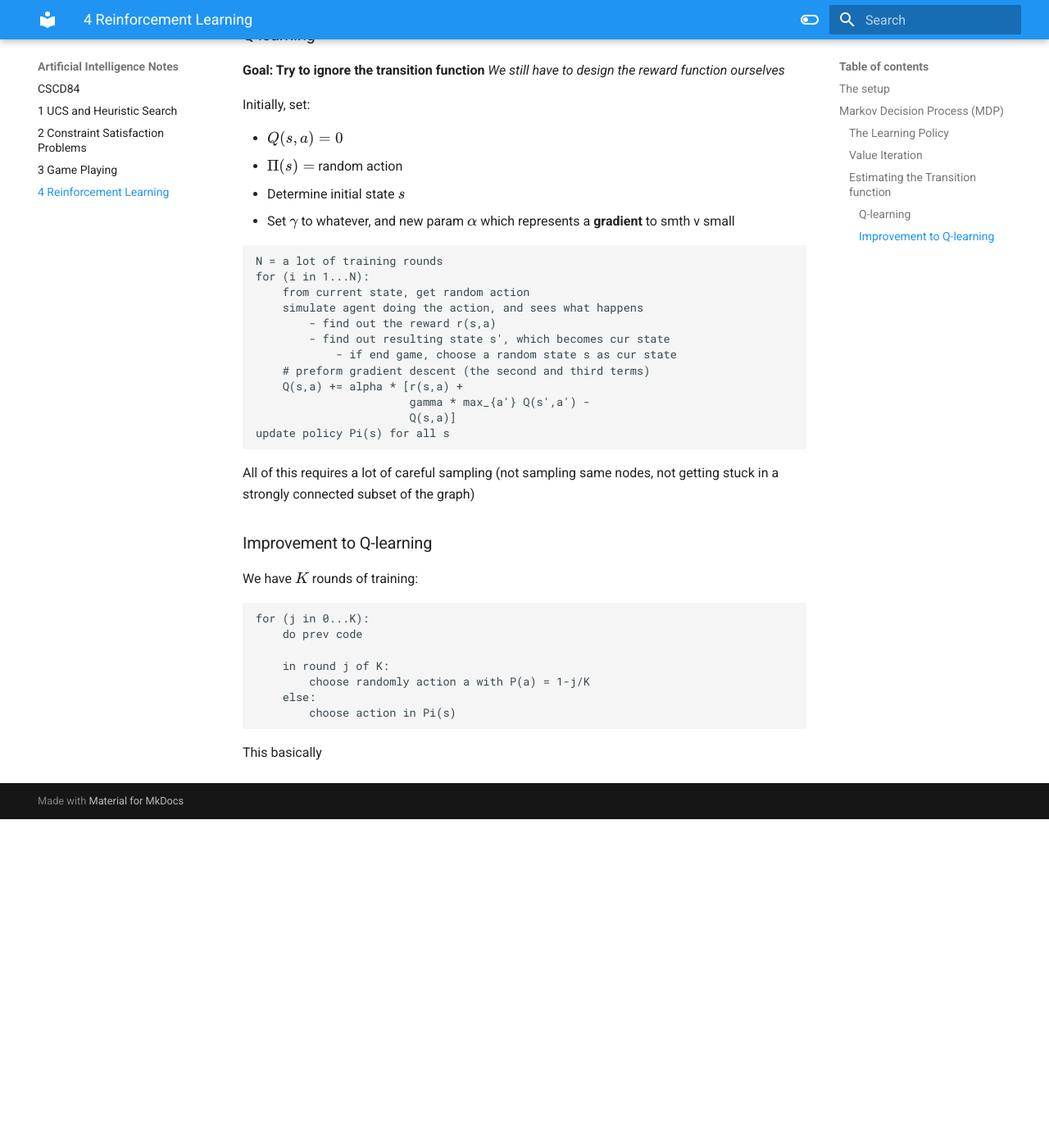
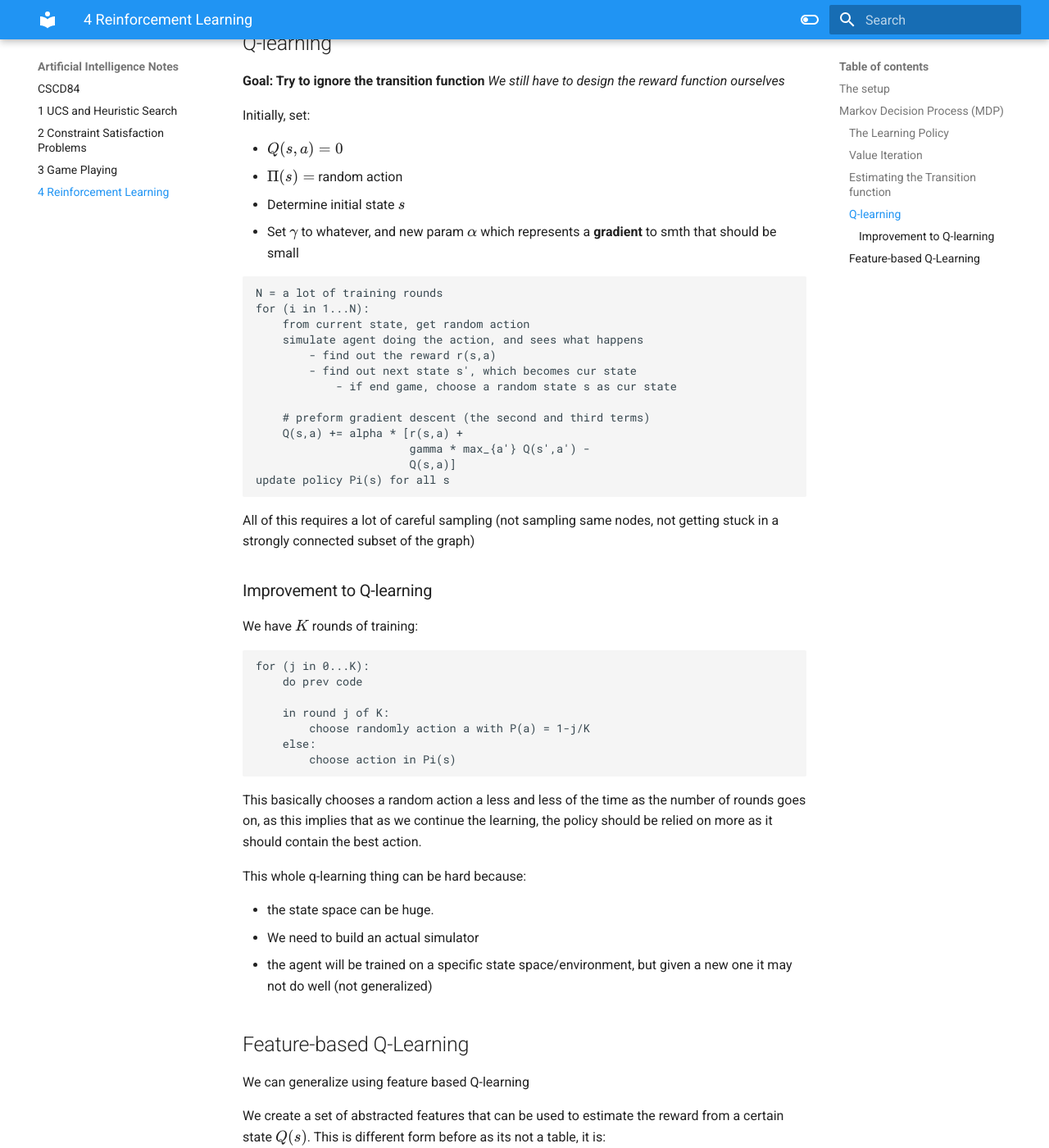
Before and after one commit to richardye101/CSCD84-Artificial-Intelligence, an MkDocs documentation site: the page built from docs/4-Reinforcement-Learning.md, in a window 1280 px wide and 1400 px high, scrolled down 2406 px. Shown: the whole window at 82% size. Built offline with MkDocs 1.6.1 and Material for MkDocs 9.7.7, drawn with Linux system fonts in a browser that asks for light colours; before the commit the page ends 3405 px from its top, so only the background shows below that; some of the changed text lies outside the part shown.

Commit message:
finish rl

````diff
--- a/docs/4-Reinforcement-Learning.md
+++ b/docs/4-Reinforcement-Learning.md
@@ -86,7 +86,7 @@
 
 We can actually just tweak the learning process (value iteration), to get it.
 
-### Q-learning
+## Q-learning
 
 **Goal: Try to ignore the transition function**
 *We still have to design the reward function ourselves*
@@ -96,7 +96,7 @@
 - $Q(s,a)=0$
 - $\Pi(s) =$ random action
 - Determine initial state $s$
-- Set $\gamma$ to whatever, and new param $\alpha$ which represents a **gradient** to smth v small
+- Set $\gamma$ to whatever, and new param $\alpha$ which represents a **gradient** to smth that should be small
 
 ```
 N = a lot of training rounds
@@ -104,8 +104,9 @@
 	from current state,	get random action
 	simulate agent doing the action, and sees what happens
 		- find out the reward r(s,a)
-		- find out resulting state s', which becomes cur state
+		- find out next state s', which becomes cur state
 			- if end game, choose a random state s as cur state
+
 	# preform gradient descent (the second and third terms)
 	Q(s,a) += alpha * [r(s,a) +
 					   gamma * max_{a'} Q(s',a') -
@@ -128,4 +129,28 @@
 		choose action in Pi(s)
 ```
 
-This basically
+This basically chooses a random action a less and less of the time as the number of rounds goes on, as this implies that as we continue the learning, the policy should be relied on more as it should contain the best action.
+
+This whole q-learning thing can be hard because:
+
+- the state space can be huge.
+- We need to build an actual simulator
+- the agent will be trained on a specific state space/environment, but given a new one it may not do well (not generalized)
+
+## Feature-based Q-Learning
+We can generalize using feature based Q-learning
+
+We create a set of abstracted features that can be used to estimate the reward from a certain state $Q(s)$. This is different form before as its not a table, it is:
+
+$$
+Q(s) = \sum_{i}w_{i}f_{i}(s)
+$$
+
+>A weighted sum of the features we can evaluate for a given state. These features will work on any maze, and aren't tied to any specific seed. The weights will need updating.
+
+Instead of updating $Q(s,a)$ in the Q-learning loop, we have
+```
+w_t += alpha * f_t (s) * [r + gamma Q(s') - Q(s)]
+```
+
+Which just updates the weights, but doesn't actually update the policy. yet.
````
